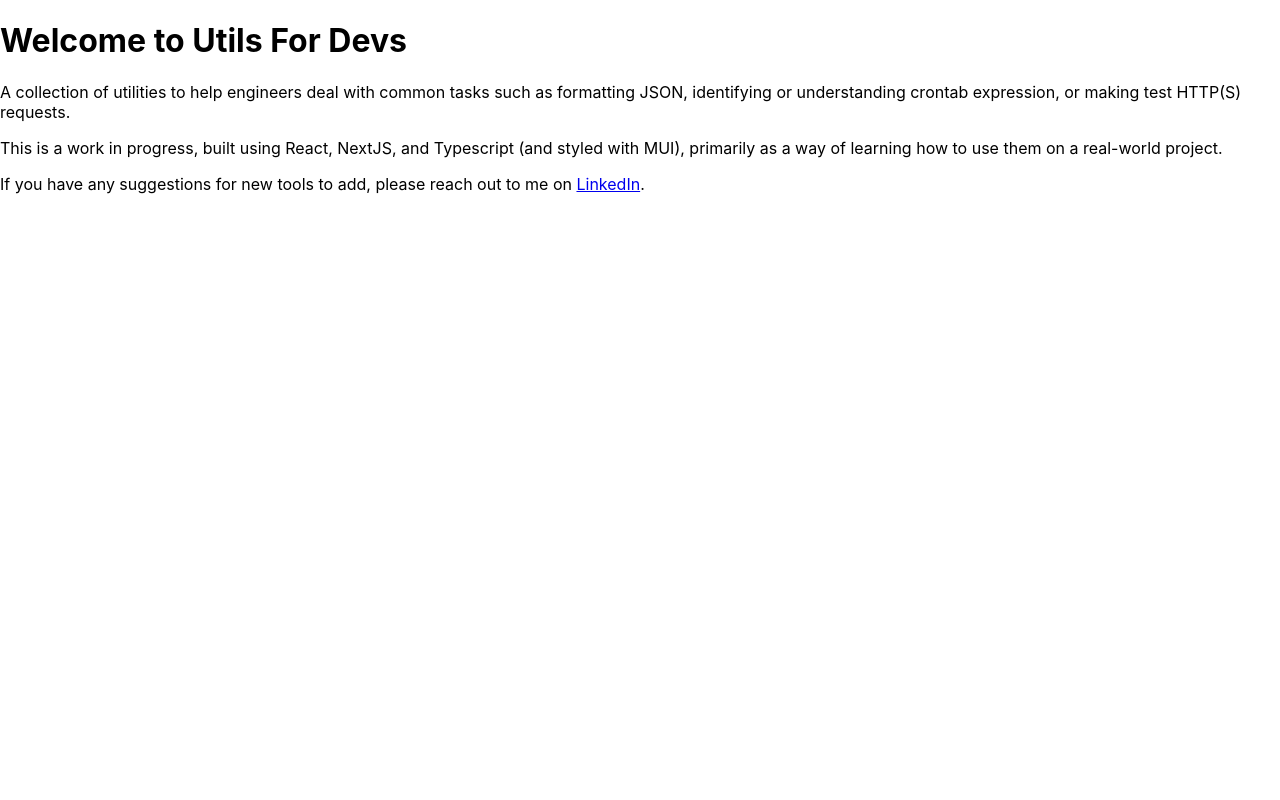
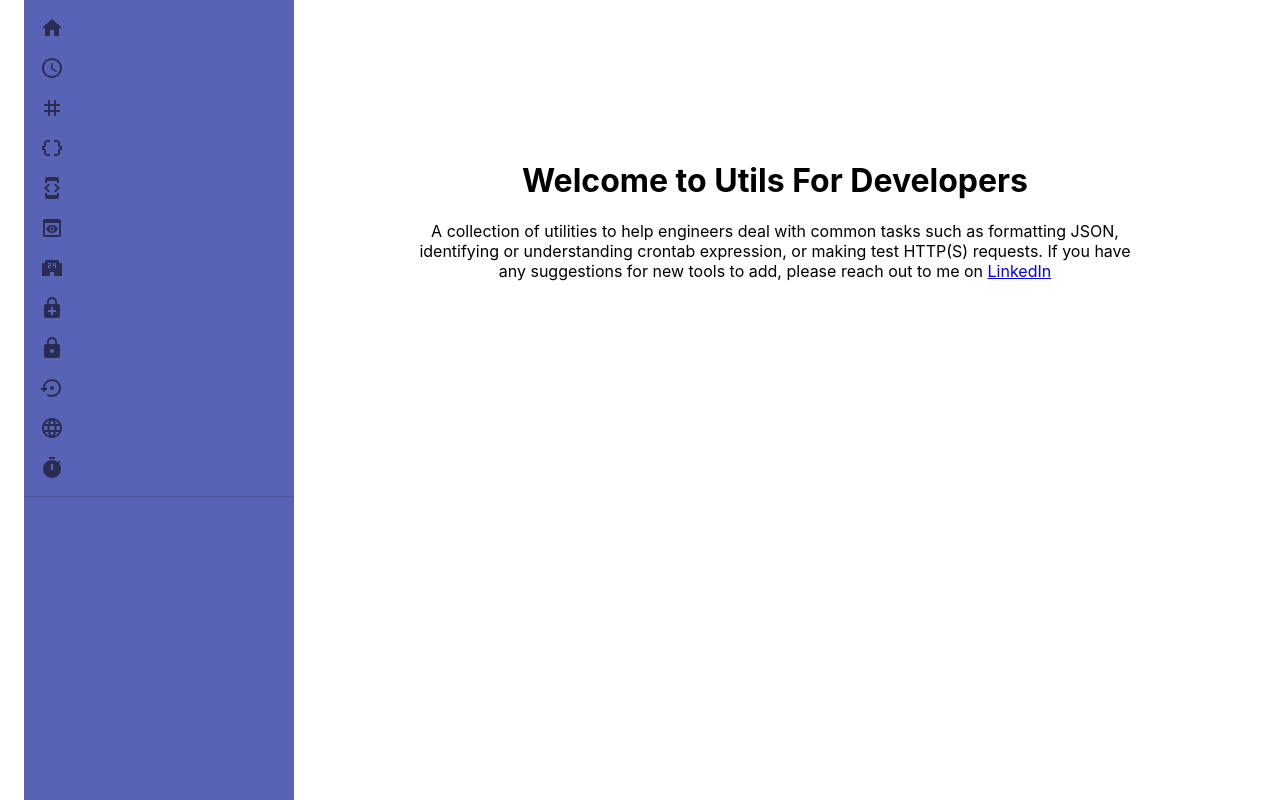
Before and after one commit to VenothA01/ecomm-ms, a React (Create React App) app in the folder venoth-dev-util/: page / in a window 1280 px wide. Shown: the top 800 px of the page. Built offline with nearby package versions, Linux system fonts and the light colour scheme.

Commit message:
formatting home page content

```diff
--- a/venoth-dev-util/src/App.js
+++ b/venoth-dev-util/src/App.js
@@ -1,7 +1,6 @@
 import './App.css';
 import { BrowserRouter, Routes, Route } from "react-router-dom";
-import FixedContainer from './components/container/Container'
-import WelcomeMessage from './components/Homepage';
+import WelcomeMessage from './components/Home/Homepage';
 
 function App() {
   return (
@@ -9,12 +8,13 @@
     <Routes>
       <Route path='/' element={<WelcomeMessage/>}>
           <Route index element={<WelcomeMessage />} />
-          <Route path="blogs" element={<><h1>blogs</h1></>} />
+          <Route path="blogs" element={<WelcomeMessage />} />
           <Route path="contact" element={<WelcomeMessage />} />
           <Route path="*" element={<WelcomeMessage />} />
       </Route>
     </Routes>
     </BrowserRouter>
+
   );
 }
 
--- a/venoth-dev-util/src/components/Homepage.js
+++ b/venoth-dev-util/src/components/Home/Homepage.js
@@ -1,27 +1,28 @@
 import React from 'react';
+import Container from '@mui/material/Container';
+import BasicList from '../SideMenu';
+import '../container/Container'
+import '../../components/Home/home.css'
 
 export default function WelcomeMessage(){
 
   return (
     <div>
-      <h1>Welcome to Utils For Devs</h1>
-      <p>
+    <Container id='main' maxWidth='100vw'>
+    <BasicList />
+    <div className='welcomeText'>
+    <p>
+    <h1>Welcome to Utils For Developers</h1>
         A collection of utilities to help engineers deal with common tasks such as
         formatting JSON, identifying or understanding crontab expression, or making
         test HTTP(S) requests.
-      </p>
-      <p>
-        This is a work in progress, built using React, NextJS, and Typescript (and
-        styled with MUI), primarily as a way of learning how to use them on a
-        real-world project.
-      </p>
-      <p>
+
         If you have any suggestions for new tools to add, please reach out to me on{' '}
         <a href="https://www.linkedin.com/in/venotha01/" target="_blank" rel="noopener noreferrer">
           LinkedIn
         </a>
-        .
-      </p>
+        </p>
     </div>
-  );
+    </Container>
+    </div>);
 };
--- /dev/null
+++ b/venoth-dev-util/src/components/Home/home.css
@@ -0,0 +1,9 @@
+.welcomeText {
+    margin: 10%;
+    display: flex;
+    align-items: top;
+    justify-content: top;
+    height: 100vh;
+    text-align: center;
+    /* margin: 25%; */
+}
--- a/venoth-dev-util/src/components/SideMenu.js
+++ b/venoth-dev-util/src/components/SideMenu.js
@@ -4,9 +4,7 @@
 import ListItem from '@mui/material/ListItem';
 import ListItemButton from '@mui/material/ListItemButton';
 import ListItemIcon from '@mui/material/ListItemIcon';
-import ListItemText from '@mui/material/ListItemText';
 import Divider from '@mui/material/Divider';
-import getIconMap from '../utils';
 import HomeIcon from '@mui/icons-material/Home';
 import ScheduleIcon from '@mui/icons-material/Schedule';
 import TagIcon from '@mui/icons-material/Tag';
@@ -19,7 +17,9 @@
 import SettingsBackupRestoreIcon from '@mui/icons-material/SettingsBackupRestore';
 import LanguageIcon from '@mui/icons-material/Language';
 import TimerIcon from '@mui/icons-material/Timer';
-import WelcomeMessage from './Homepage'
+import WelcomeMessage from '../components/Home/Homepage'
+
+
 
 const mapObject = {
     "menu":[
@@ -103,7 +103,9 @@
                   <ListItemIcon>
                     {menuItem.icon}
                   </ListItemIcon>
-                  <ListItemText primary={menuItem.title} />
+                  {/* <Link to={menuItem.title}>
+                    {menuItem.component}
+                  </Link> */}
                 </ListItemButton>
               </ListItem>
             ))}
--- a/venoth-dev-util/src/components/container/Container.js
+++ b/venoth-dev-util/src/components/container/Container.js
@@ -2,7 +2,6 @@
 import CssBaseline from '@mui/material/CssBaseline';
 import Container from '@mui/material/Container';
 import BasicList from '../SideMenu'
-import WelcomeMessage from '../Homepage';
 import './container.css'
 
 export default function FixedContainer() {
@@ -11,7 +10,6 @@
       <CssBaseline />
       <Container id='main' maxWidth='100vw'>
         <BasicList />
-        <WelcomeMessage />
       </Container>
     </React.Fragment>
   );
--- a/venoth-dev-util/src/components/container/container.css
+++ b/venoth-dev-util/src/components/container/container.css
@@ -1,5 +1,6 @@
 #main{
     display: flex;
     flex-direction: row;
+    color: black;
     /* padding-right: 10%; */
 }
```
